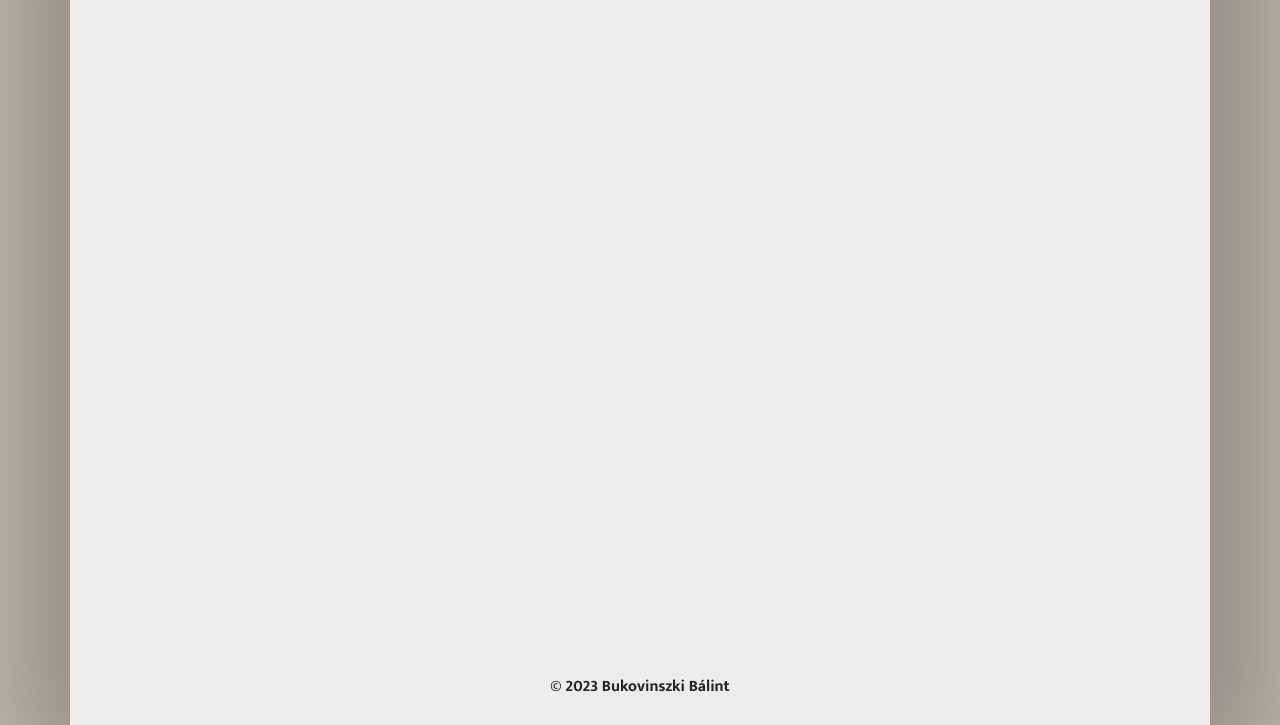
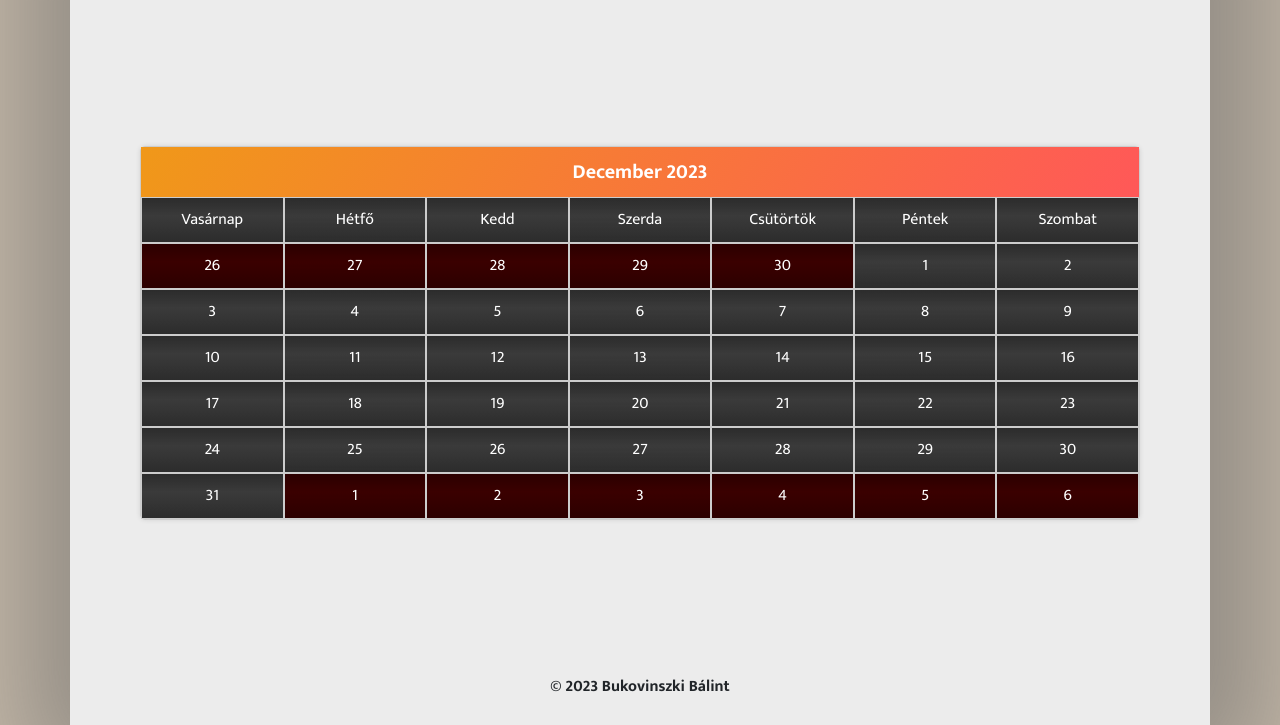
Before and after one commit to Fuleee20/Beadand-_4BAPT_git, a plain HTML site: page naptar.html in a window 1280 px wide. Shown: the part 75-800 px from the top of the page. Drawn offline with nearby package versions, Linux system fonts and the light colour scheme; a web font is replaced by a local one.

Commit message:
.modified_10_10

```diff
--- a/css/style.css
+++ b/css/style.css
@@ -257,3 +257,46 @@ summary:hover{
         text-align: center;
     }
 }
+/*Calendar*/
+.calendar {
+    width: 100%;
+    max-width: 1000px;
+    margin: 0 auto;
+    border: 1px solid #ccc;
+    border-radius: 5px;
+    box-shadow: 0 0 5px rgba(0, 0, 0, 0.1);
+}
+
+.calendar-header {
+    background-image: linear-gradient(-60deg, #ff5858 0%, #f09819 100%);
+    color: white;
+    text-align: center;
+    padding: 10px;
+    font-size: 20px;
+    font-weight: bold;
+}
+
+.calendar-body ul {
+    list-style: none;
+    padding: 0;
+    margin: 0;
+    display: grid;
+    grid-template-columns: repeat(7, 1fr);
+}
+
+.calendar-body li {
+    text-align: center;
+    padding: 10px;
+    border: 1px solid #ccc;
+    background: linear-gradient(to bottom, #323232 0%, #3F3F3F 40%, #1C1C1C 150%), linear-gradient(to top, rgba(255,255,255,0.40) 0%, rgba(0,0,0,0.25) 200%);
+    background-blend-mode: multiply;
+    color: white;
+}
+.not_dec{
+   background-color: red !important;
+}
+.main{
+    display: flex;
+    justify-content: center;
+    align-items: center;
+}
--- a/naptar.html
+++ b/naptar.html
@@ -50,8 +50,66 @@
                 </div>
               </nav>
         </header>
-        <main>
+        <main class="main container-fluid">
+          <div class="calendar">
+            <div class="calendar-header">
+                December 2023
+            </div>
+            <div class="calendar-body">
+                <ul>
+                    <li>Vasárnap</li>
+                    <li>Hétfő</li>
+                    <li>Kedd</li>
+                    <li>Szerda</li>
+                    <li>Csütörtök</li>
+                    <li>Péntek</li>
+                    <li>Szombat</li>
 
+                    <li class="not_dec">26</li>
+                    <li class="not_dec">27</li>
+                    <li class="not_dec">28</li>
+                    <li class="not_dec">29</li>
+                    <li class="not_dec">30</li>
+                    <li>1</li>
+                    <li>2</li>
+                    <li>3</li>
+                    <li>4</li>
+                    <li>5</li>
+                    <li>6</li>
+                    <li>7</li>
+                    <li>8</li>
+                    <li>9</li>
+                    <li>10</li>
+                    <li>11</li>
+                    <li>12</li>
+                    <li>13</li>
+                    <li>14</li>
+                    <li>15</li>
+                    <li>16</li>
+                    <li>17</li>
+                    <li>18</li>
+                    <li>19</li>
+                    <li>20</li>
+                    <li>21</li>
+                    <li>22</li>
+                    <li>23</li>
+                    <li>24</li>
+                    <li>25</li>
+                    <li>26</li>
+                    <li>27</li>
+                    <li>28</li>
+                    <li>29</li>
+                    <li>30</li>
+                    <li>31</li>
+                    <li class="not_dec">1</li>
+                    <li class="not_dec">2</li>
+                    <li class="not_dec">3</li>
+                    <li class="not_dec">4</li>
+                    <li class="not_dec">5</li>
+                    <li class="not_dec">6</li>
+                </ul>
+            </div>
+        </div>
       </main>
 
         <footer><p class="copyright">&copy; 2023 Bukovinszki Bálint</p></footer>
```
